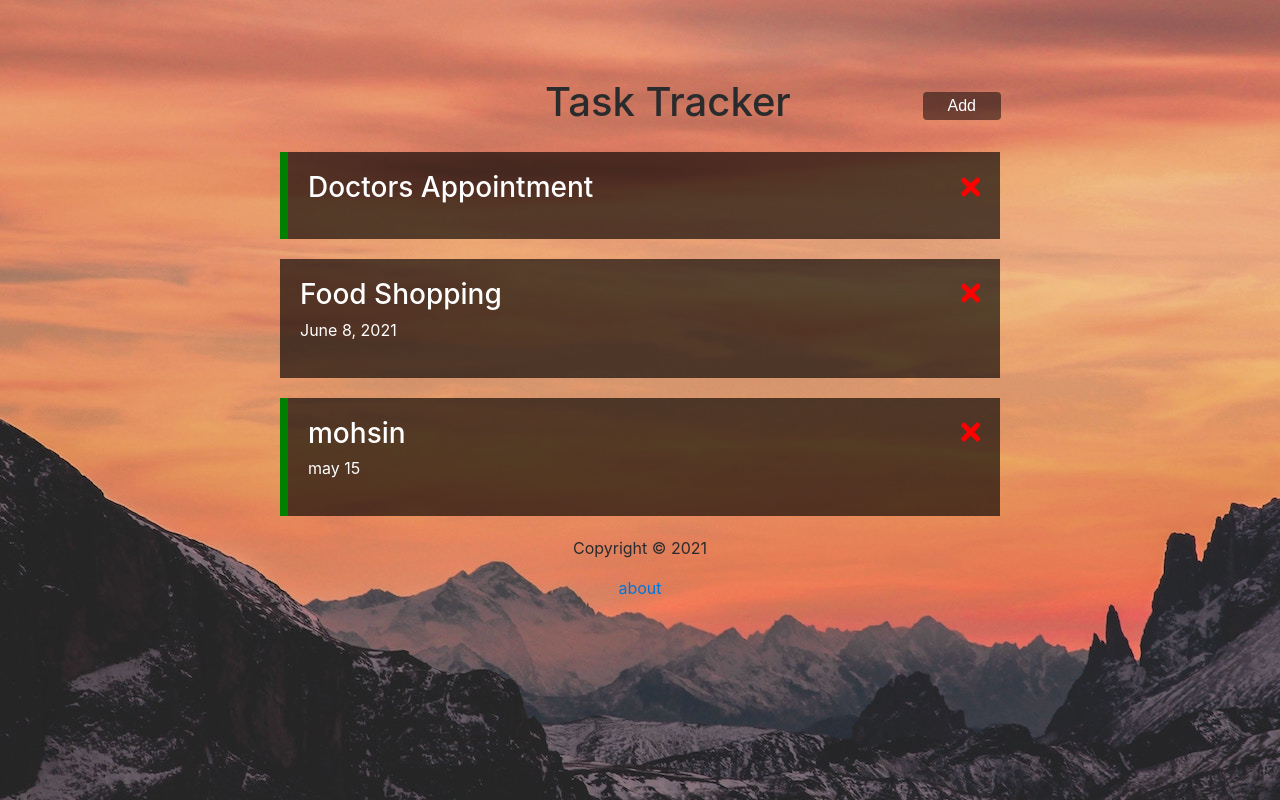
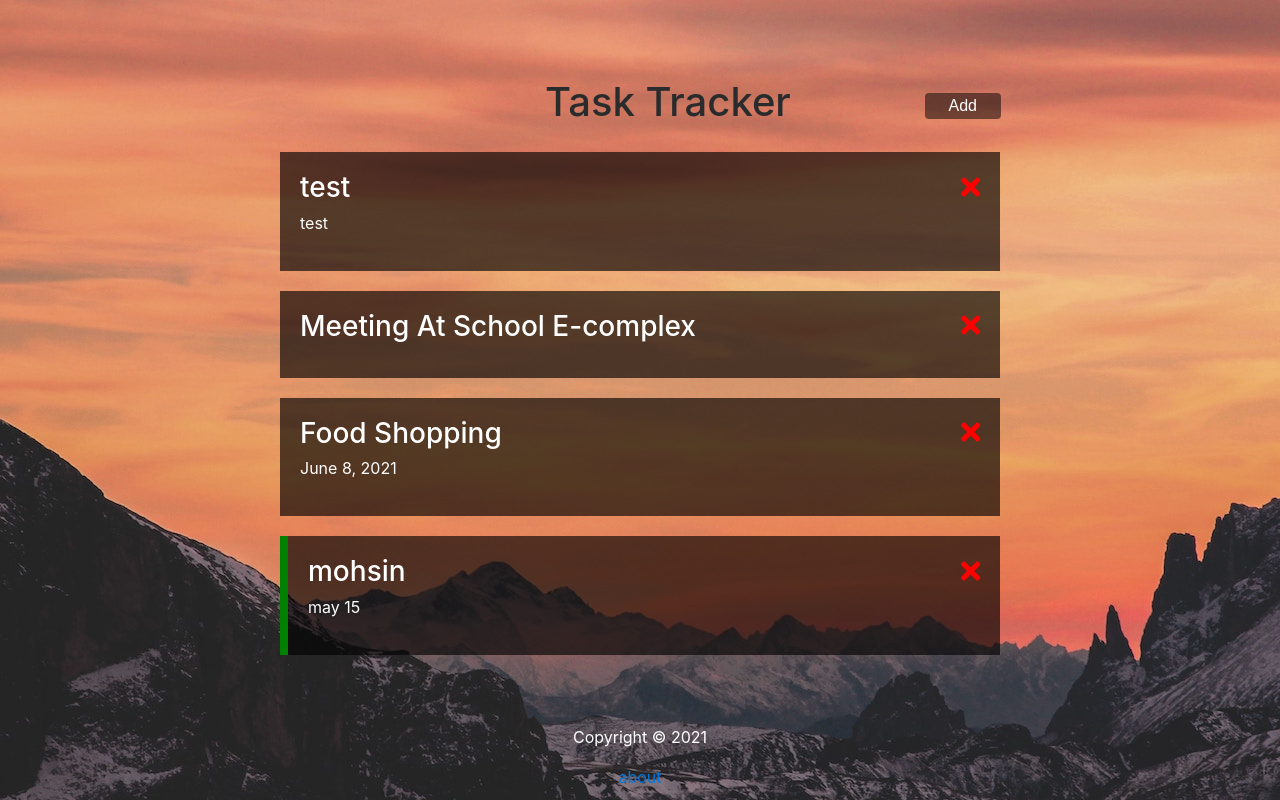
Before and after one commit to mohsinayaz/task-tracker, an Angular app: page / in a window 1280 px wide. Built offline with nearby package versions, Linux system fonts and the light colour scheme; data requests are answered from the project's data file.

Commit message:
adjusting-footer-and-styling-add-button

```diff
--- a/db.json
+++ b/db.json
@@ -1,10 +1,16 @@
 {
   "tasks": [
     {
-      "id": 1,
-      "text": "Doctors Appointment",
-      "date": "May 5, 2021",
-      "reminder": true
+      "text": "test",
+      "day": "test",
+      "reminder": false,
+      "id": 1
+    },
+    {
+      "id": 2,
+      "text": "Meeting At School E-complex",
+      "date": "April 4, 2021",
+      "reminder": false
     },
     {
       "id": 3,
@@ -18,5 +24,6 @@
       "reminder": true,
       "id": 4
     }
+
   ]
 }
--- a/src/app/components/button/button.component.css
+++ b/src/app/components/button/button.component.css
@@ -3,4 +3,11 @@
   color: white;
   cursor: pointer;
   margin-right: 19px;
+  border: none;
 }
+.add-tracker:hover{
+  background-color: #5cbd5c;
+}
+.close-tracker:hover{
+  background-color: red;
+}
--- a/src/app/components/button/button.component.html
+++ b/src/app/components/button/button.component.html
@@ -1,6 +1,6 @@
 <button
   class="btn"
-  [ngStyle]="{ 'background-color': color }"
+  [ngClass]="text == 'Add' ? 'add-tracker' : 'close-tracker'"
   (click)="onClick()"
 >
   {{ text }}
--- a/src/app/components/button/button.component.ts
+++ b/src/app/components/button/button.component.ts
@@ -1,4 +1,6 @@
 import { Component, EventEmitter, Input, OnInit, Output } from '@angular/core';
+import { Subscription } from 'rxjs';
+import { UiService } from 'src/app/services/ui.service';
 
 @Component({
   selector: 'app-button',
@@ -6,14 +8,26 @@ import { Component, EventEmitter, Input, OnInit, Output } from '@angular/core';
   styleUrls: ['./button.component.css'],
 })
 export class ButtonComponent implements OnInit {
-  @Input() color: string;
   @Input() text: string;
   @Output() btnClick = new EventEmitter();
-  constructor() {}
+  color: any;
+  constructor(private uiService: UiService) {}
 
-  ngOnInit(): void {}
+  ngOnInit(): void {
+  }
 
   onClick() {
     this.btnClick.emit();
   }
+  onMouseOver(): void {
+    const addbtn = this.uiService.showTask;
+    if(addbtn){
+      this.color = "red"
+    }else {
+      this.color = '#5cbd5c'
+    }
+  }
+  onMouseOut():void{
+    this.color = 'rgba(0, 0, 0, 0.5)';
+  }
 }
--- a/src/app/components/footer/footer.component.css
+++ b/src/app/components/footer/footer.component.css
@@ -3,4 +3,11 @@
   flex-direction: column;
   align-items: center;
   margin-top: 20px;
+  position: fixed;
+  height: 50px;
+  bottom: 25px;
+  left: 0;
+  right: 0;
+  margin-bottom: 0;
+  color: #fff;
 }
--- a/src/app/components/header/header.component.html
+++ b/src/app/components/header/header.component.html
@@ -1,8 +1,6 @@
 <header>
   <h1>{{ title }}</h1>
   <app-button
-    color= '#00000080'
     text="{{ showTask ? 'Close' : 'Add' }}"
-    (btnClick)="toggleBtn()"
-  ></app-button>
+    (btnClick)="toggleBtn()"></app-button>
 </header>
--- a/src/app/components/header/header.component.ts
+++ b/src/app/components/header/header.component.ts
@@ -22,4 +22,5 @@ export class HeaderComponent implements OnInit {
   toggleBtn() {
     this.uiService.toggleAddTask();
   }
+
 }
--- a/src/app/services/ui.service.ts
+++ b/src/app/services/ui.service.ts
@@ -7,7 +7,7 @@ import { Observable, Subject } from 'rxjs';
   providedIn: 'root',
 })
 export class UiService {
-  private showTask: boolean = false;
+  public showTask: boolean = false;
   private subject = new Subject<any>();
   constructor(private router: Router) {}
 
```
